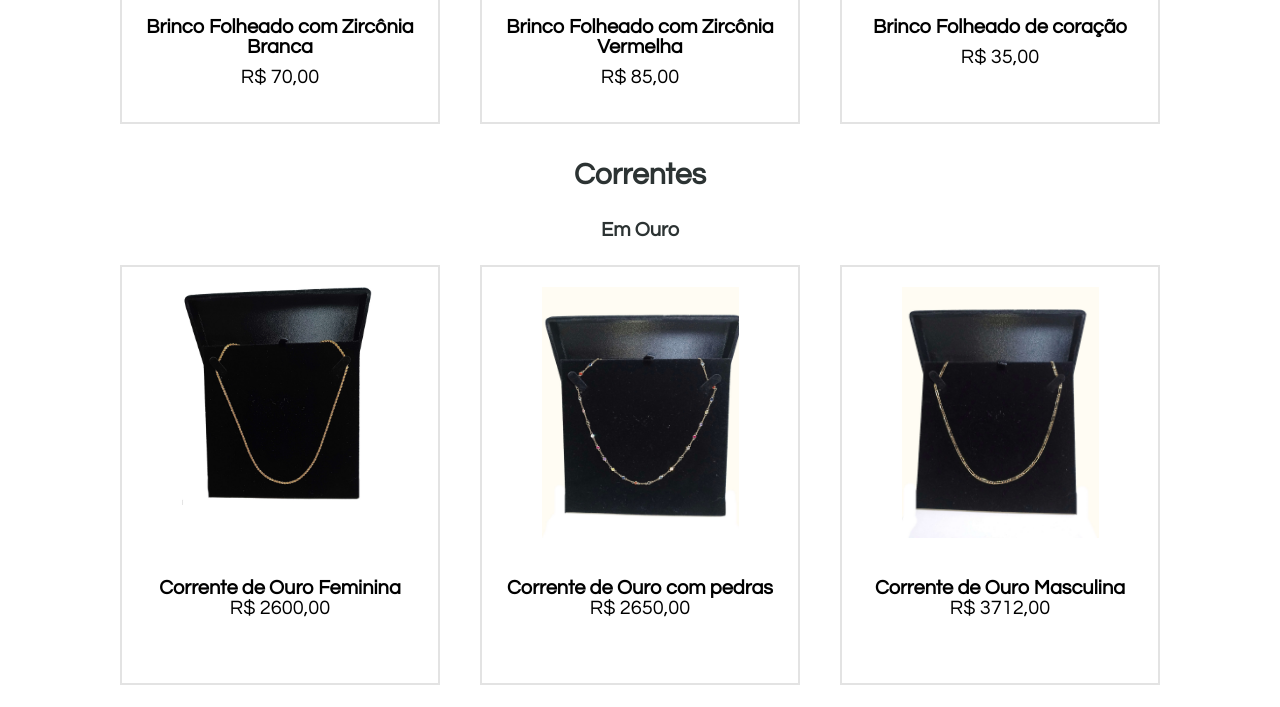
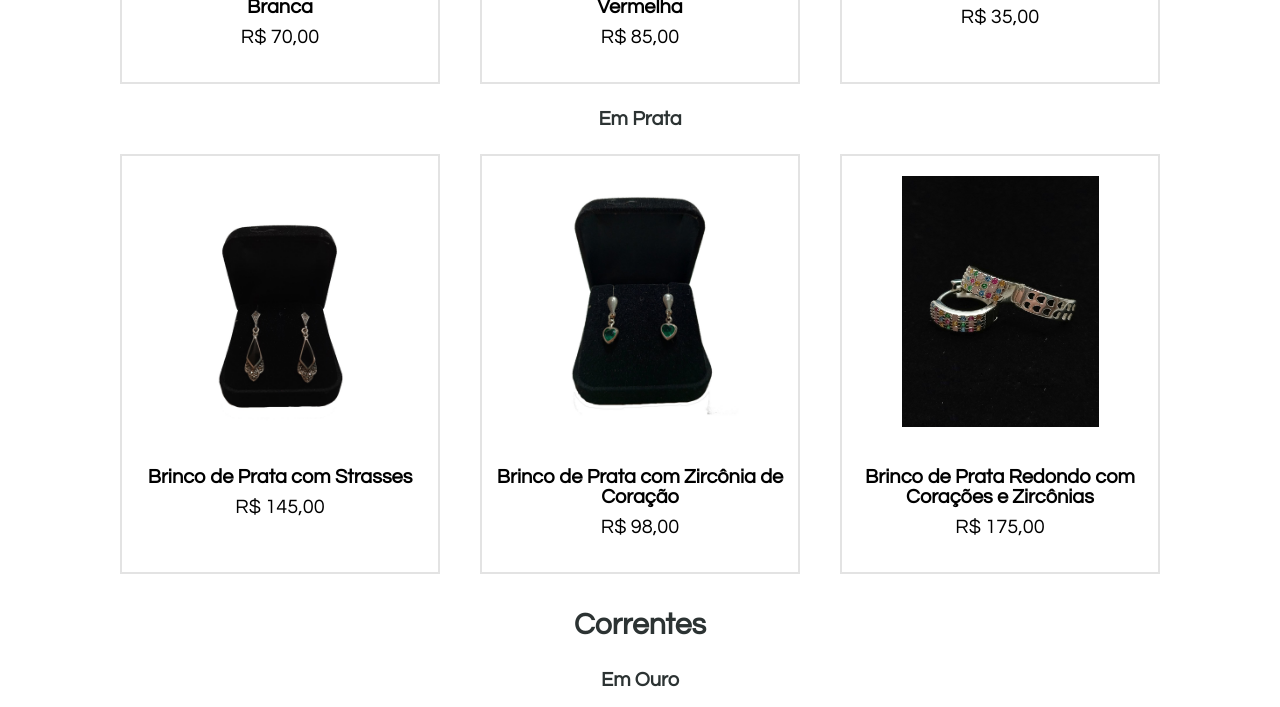
Before and after one commit to EnrickyIFSC/relojoaria-sao-joao, a plain HTML site: page joias.html in a window 1280 px wide. Shown: the part 1097-1804 px from the top of the page. Drawn offline with Linux system fonts and the light colour scheme.

Commit message:
adiciona brincos de prata

```diff
--- a/joias.html
+++ b/joias.html
@@ -110,14 +110,6 @@
                 </div>
             </section>
             <section>
-                <h3 class="font-l my-20 black text-center">Em Prata</h3>
-                <div>
-                    <div></div>
-                    <div></div>
-                    <div></div>
-                </div>
-            </section>
-            <section>
                 <h3 class="font-l my-20 black text-center">Folheados</h3>
                 <div class="line flex-center mx-20-inheritance my-5-inheritance">
                     <div class="produto w80 w35-m w25-l w20-xxl text-center">
@@ -151,6 +143,43 @@
                         <div class="font-l my-20">
                             <strong>Brinco Folheado de coração</strong>
                             <p class="price mt-10">35,00</p>
+                        </div>
+                    </div>
+                </div>
+            </section>
+            <section>
+                <h3 class="font-l my-20 black text-center">Em Prata</h3>
+                <div class="line flex-center mx-20-inheritance my-5-inheritance">
+                    <div class="produto w80 w35-m w25-l w20-xxl text-center">
+                        <div class="box-imagem-produto w75 h70 auto">
+                            <img class="img-fluid text-center" src="./assets/images/brincos/prata/brinco_prata1.jpg"
+                                alt="Brinco de prata em formato de losango">
+                        </div>
+                        <div class="font-l my-20">
+                            <strong>Brinco de Prata com Strasses</strong>
+                            <span class="price mt-10">145,00</span>
+                        </div>
+                    </div>
+                    <div class="produto w80 w35-m w25-l w20-xxl text-center">
+                        <div class="box-imagem-produto w75 h70 auto">
+                            <img class="img-fluid text-center auto"
+                                src="./assets/images/brincos/prata/brinco_prata2.jpg"
+                                alt="Brinco de Prata com Zircônia em formato de coração">
+                        </div>
+                        <div class="font-l my-20">
+                            <strong>Brinco de Prata com Zircônia de Coração</strong>
+                            <span class="price mt-10">98,00</span>
+                        </div>
+                    </div>
+                    <div class="produto w80 w35-m w25-l w20-xxl text-center">
+                        <div class="box-imagem-produto w75 h70 auto">
+                            <img class="img-fluid text-center auto"
+                                src="./assets/images/brincos/prata/brinco_prata3.jpg"
+                                alt="Brinco de Prata Redondo com Corações e Zircônias">
+                        </div>
+                        <div class="font-l my-20">
+                            <strong>Brinco de Prata Redondo com Corações e Zircônias</strong>
+                            <span class="price mt-10">175,00</span>
                         </div>
                     </div>
                 </div>
```
Also changed, not shown: assets/images/brincos/prata/brinco_prata1.jpg (added), assets/images/brincos/prata/brinco_prata2.jpg (added), assets/images/brincos/prata/brinco_prata3.jpg (added).
